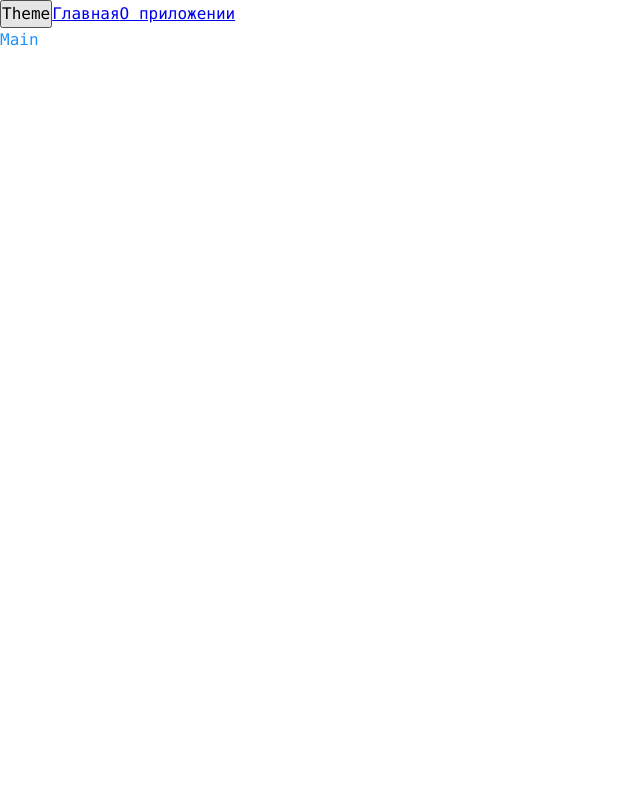
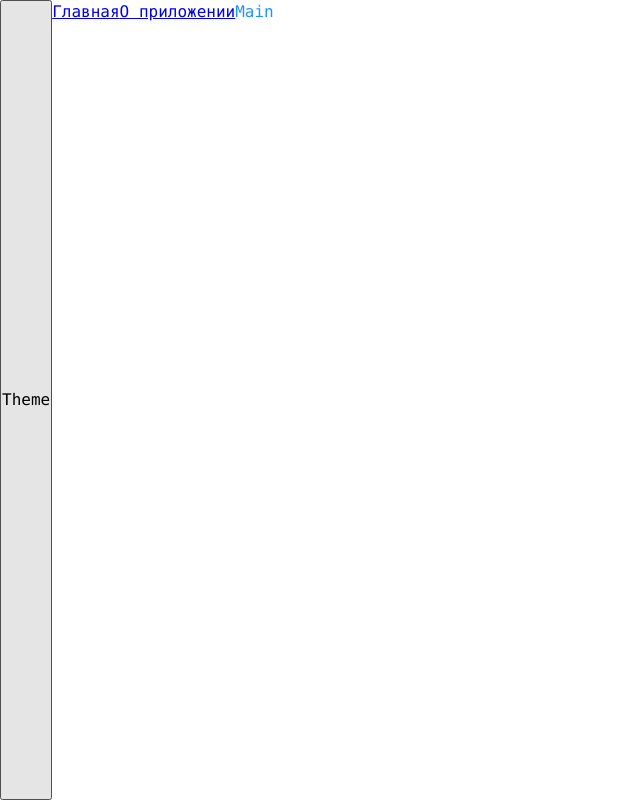
Before and after one commit to AirMaks/advanced, a React app: page / in a window 1280 px wide. Shown: the whole page, without its empty margins (0-640 px from the left). Built offline with nearby package versions, Linux system fonts and the light colour scheme.

Commit message:
added autoprefixer

```diff
--- /dev/null
+++ b/postcss.config.js
@@ -0,0 +1,3 @@
+export const plugins = [
+  require("autoprefixer")
+];
--- a/src/app/styles/index.scss
+++ b/src/app/styles/index.scss
@@ -8,6 +8,6 @@
 
     background: var(--bg-color);
     color: var(--primary-color);
-
+    display: flex;
     min-height: 100vh;
 }
```
Also changed, not shown: package.json (+19 -1 lines), 2 other files (tests, documents, lock files or other folders).
